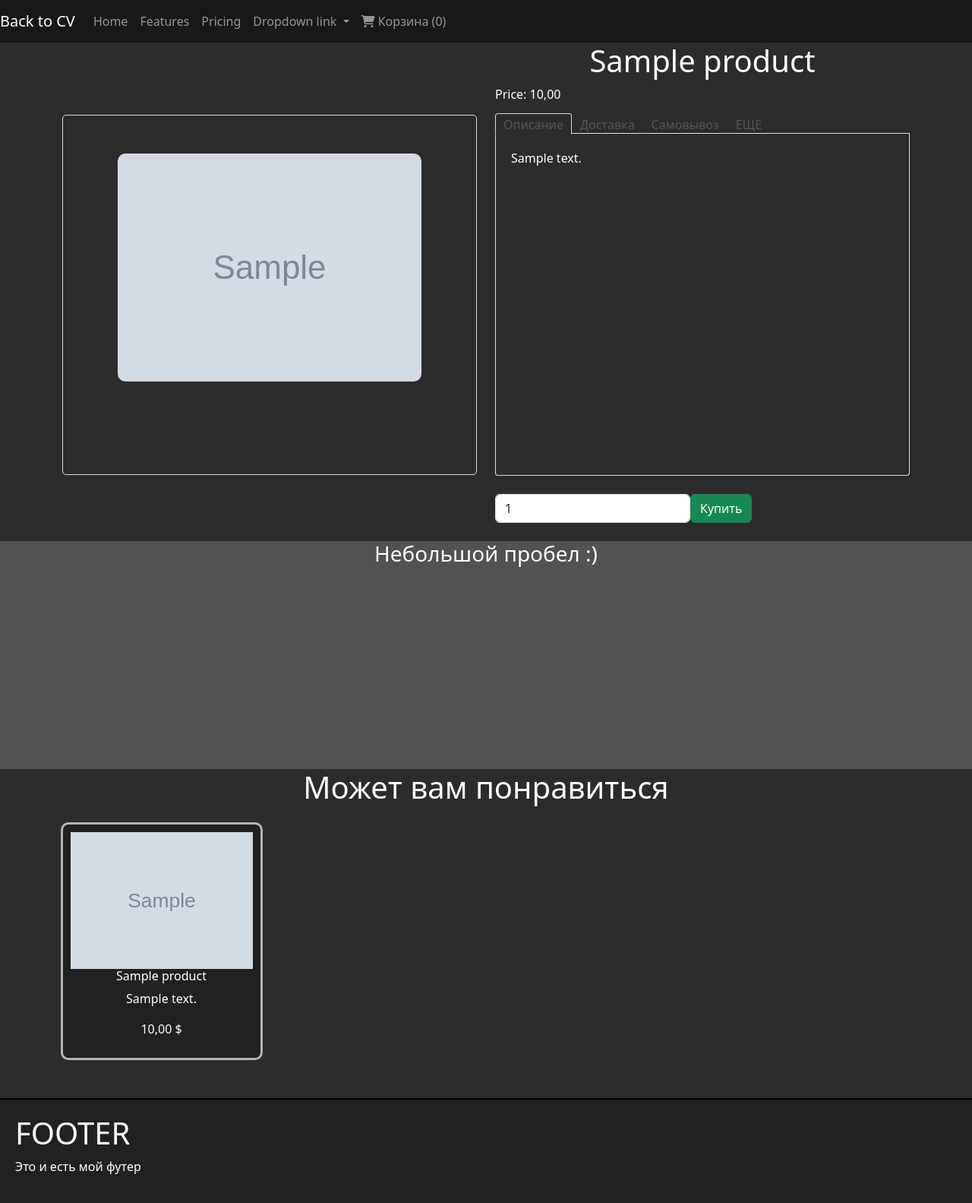
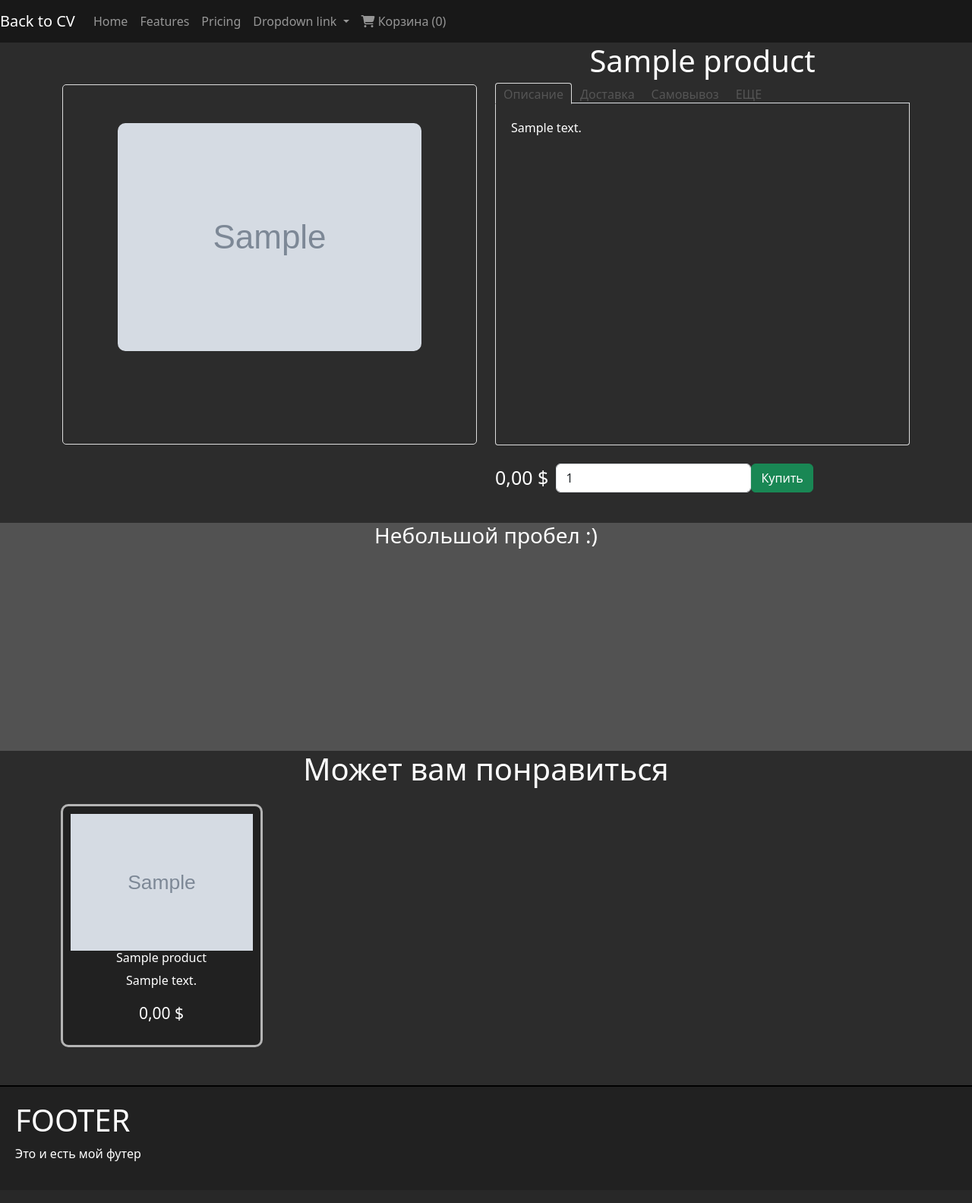
Before and after one commit to ComeOnGavrik/resume_gavrik, a Django app: page /shop/products/1 in a window 1280 px wide. Shown: the whole page at 76% size. After the commit the page ends 1528 px from the top, so only its background shows below. Run offline with Django 5.2, Linux system fonts and the light colour scheme; tables that the repository leaves empty hold one stand-in row (values such as "Sample post"); grey boxes marked "Sample" are stand-in pictures; some libraries are stand-ins or nearby versions.

Commit message:
Сделаны полностью 4-ый раздел и 5.2 Ура!

```diff
--- a/gavrik/orders/models.py
+++ b/gavrik/orders/models.py
@@ -64,7 +64,7 @@ class ProductInOrder(models.Model):
         verbose_name_plural = 'Товары в зазказе'
 
     def save(self, *args, **kwargs):
-        price_per_item = self.product.price
+        price_per_item = self.product.discount_price
         self.price_per_item = price_per_item
         self.total_price = float(self.nmb) * float(price_per_item)
 
@@ -109,7 +109,7 @@ class ProductInBasket(models.Model):
         verbose_name_plural = 'Товары в Корзине'
 
     def save(self, *args, **kwargs):
-        price_per_item = self.product.price
+        price_per_item = self.product.discount_price
         self.price_per_item = price_per_item
         self.total_price = int(self.nmb) * price_per_item
 
--- a/gavrik/products/admin.py
+++ b/gavrik/products/admin.py
@@ -21,7 +21,7 @@ class ProductImageInline(admin.TabularInline):
 
 class ProductAdmin(admin.ModelAdmin):
     readonly_fields = ('created', 'updated')
-    list_display = ['id', 'name', 'price', 'is_active']
+    list_display = ['id', 'name', 'discount_price', 'price', 'is_active']
     search_fields = ['name']
     inlines = [ProductImageInline]
 
--- a/gavrik/products/models.py
+++ b/gavrik/products/models.py
@@ -16,12 +16,14 @@ class ProductCategory(models.Model):
 
 
 class Product(models.Model):
+    discount_price = models.DecimalField(max_digits=10, decimal_places=2, default=0)
     name = models.CharField(max_length=64, blank=True, null=True, default=None)
     description = models.TextField(blank=True, null=True, default=None)
     short_description = models.TextField(max_length=32, blank=True, null=True, default=None)
     price = models.DecimalField(max_digits=10, decimal_places=2, default=0)
     discount = models.IntegerField(default=0)
-    category = models.ForeignKey(ProductCategory, on_delete=models.CASCADE, related_name='product', null=True, default=None)
+    category = models.ForeignKey(ProductCategory, on_delete=models.CASCADE, related_name='product', null=True,
+                                 default=None)
     is_active = models.BooleanField(default=True)
     created = models.DateTimeField(auto_now_add=True, auto_now=False)
     updated = models.DateTimeField(auto_now_add=False, auto_now=True)
@@ -33,9 +35,16 @@ class Product(models.Model):
         verbose_name = 'Продукт'
         verbose_name_plural = 'Продукты'
 
+    def save(self, *args, **kwargs):
+        discount_price = float(self.price)*float((1-self.discount/100))
+        self.discount_price = discount_price
+
+        super(Product, self).save(*args, **kwargs)
+
 
 class ProductImage(models.Model):
-    product = models.ForeignKey(Product, on_delete=models.CASCADE, related_name='product_image', null=True, default=None)
+    product = models.ForeignKey(Product, on_delete=models.CASCADE, related_name='product_image', null=True,
+                                default=None)
     image = models.ImageField(upload_to='products/img_products')
     is_active = models.BooleanField(default=True)
     is_main = models.BooleanField(default=False)
--- a/gavrik/products/templates/products/product_detail.html
+++ b/gavrik/products/templates/products/product_detail.html
@@ -13,14 +13,14 @@
                 <div class="swiper-container">
                     <div class="swiper-wrapper">
                         {% for image in images %}
-                            <div class="swiper-slide"><img src="{{ image.image.url }}" alt="{{ image.product.name }}"></div>
+                        <div class="swiper-slide"><img src="{{ image.image.url }}" alt="{{ image.product.name }}"></div>
                         {% endfor %}
                     </div>
-                        <!-- Добавляем кнопки навигации -->
+                    <!-- Добавляем кнопки навигации -->
                     <div class="swiper-button-next"></div>
                     <div class="swiper-button-prev"></div>
 
-                        <!-- Добавляем пагинацию -->
+                    <!-- Добавляем пагинацию -->
                     <div class="swiper-pagination"></div>
                 </div>
             </div>
@@ -29,9 +29,6 @@
             <h1 class="text-center">
                 {{ product.name }}
             </h1>
-            <div class="">
-                <p>Price: {{ product.price }}</p>
-            </div>
             <div>
 
                 <!-- Nav tabs -->
@@ -66,6 +63,26 @@
                 <form id="form-buying-product" class="form-inline" action="{% url 'shop:basket_adding' %}"
                       style="display: flex">
                     {% csrf_token %}
+
+
+                    {% if product.discount == 0 %}
+                        <div class="actual_price">
+                            <p>{{ product.discount_price }} $</p>
+                        </div>
+                    {% else %}
+                        <div class="cross" >
+                            <s>{{ product.price }} $</s>
+                        </div>
+                        <div class="actual_price">
+                            <p>{{ product.discount_price }} $</p>
+                        </div>
+                    {% endif %}
+
+
+
+
+
+
                     <div class="form-group">
                         <input type="number" class="form-control" name="number" id="number" min="1" value="1">
                     </div>
--- a/gavrik/shop/templates/shop/navbar.html
+++ b/gavrik/shop/templates/shop/navbar.html
@@ -45,7 +45,7 @@
                                     {% for products in products_in_basket %}
                                         <li>
                                             {{ products.product.name }}-{{products.nmb}}шт. *
-                                            {{ products.product.price }} Итого: {{ products.total_price }}
+                                            {{ products.product.discount_price }} Итого: {{ products.total_price }}
                                             <a class="delete-item" href="" data-product_id="{{ products.id }}">x</a>
                                         </li>
                                     {% endfor %}
--- a/gavrik/shop/templates/shop/product_item.html
+++ b/gavrik/shop/templates/shop/product_item.html
@@ -5,7 +5,18 @@
             <img src="{{ el.image.url }}" class="img-card">
             <h6>{{ el.product.name}}</h6>
             <p>{{ el.product.short_description }}</p>
-            <p>{{ el.product.price }} $</p>
+            {% if el.product.discount == 0 %}
+                <div class="actual_price_item">
+                    <p>{{ el.product.discount_price }} $</p>
+                </div>
+            {% else %}
+                <div class="cross_item" >
+                    <s>{{ el.product.price }} $</s>
+                </div>
+                <div class="actual_price_item">
+                    <p>{{ el.product.discount_price }} $</p>
+                </div>
+            {% endif %}
             {% if el.product.discount %}
                 <div class="discount-style"> {{ el.product.discount }} %</div>
             {% endif %}
--- a/gavrik/static/shop/css/shop.css
+++ b/gavrik/static/shop/css/shop.css
@@ -133,7 +133,7 @@ footer{
 }
 
 .otstup{
-    height: 95px;
+    height: 55px;
 }
 
 .hidden { display: none; }
@@ -189,3 +189,37 @@ footer{
     position: relative;
     text-align: center;
 }
+
+.cross {
+    margin: 3px 13px 0px 0px;
+    font-size: 21px;
+    color: red;
+    transition: transform 1s ease;
+}
+
+.actual_price{
+    margin-right: 10px;
+    font-size: 25px;
+    transition: transform 1s ease;
+}
+
+
+.actual_price:hover{
+    transform: scale(1.1);
+    color: green;
+}
+.cross:hover {
+    transform: scale(0.9);
+}
+
+.cross_item {
+    position: absolute;
+    font-size: 17px;
+    color: red;
+    right: 40%;
+    top: 77%;
+}
+
+.actual_price_item{
+    font-size: 21px;
+}
```
Also changed, not shown: gavrik/main/templates/main/card1.html (+6 -3 lines), gavrik/products/img_products/Звонки.PNG (added), gavrik/products/migrations/0004_product_discount_price.py (added).
